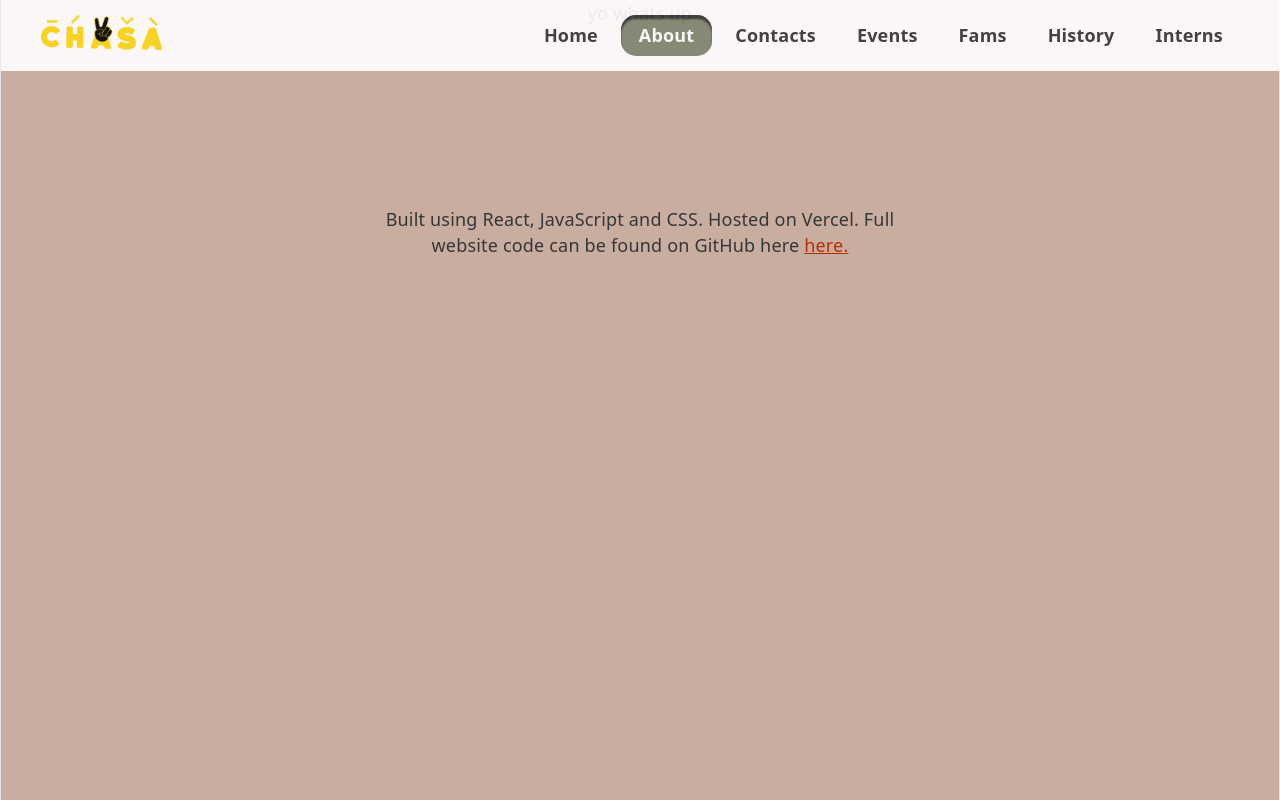
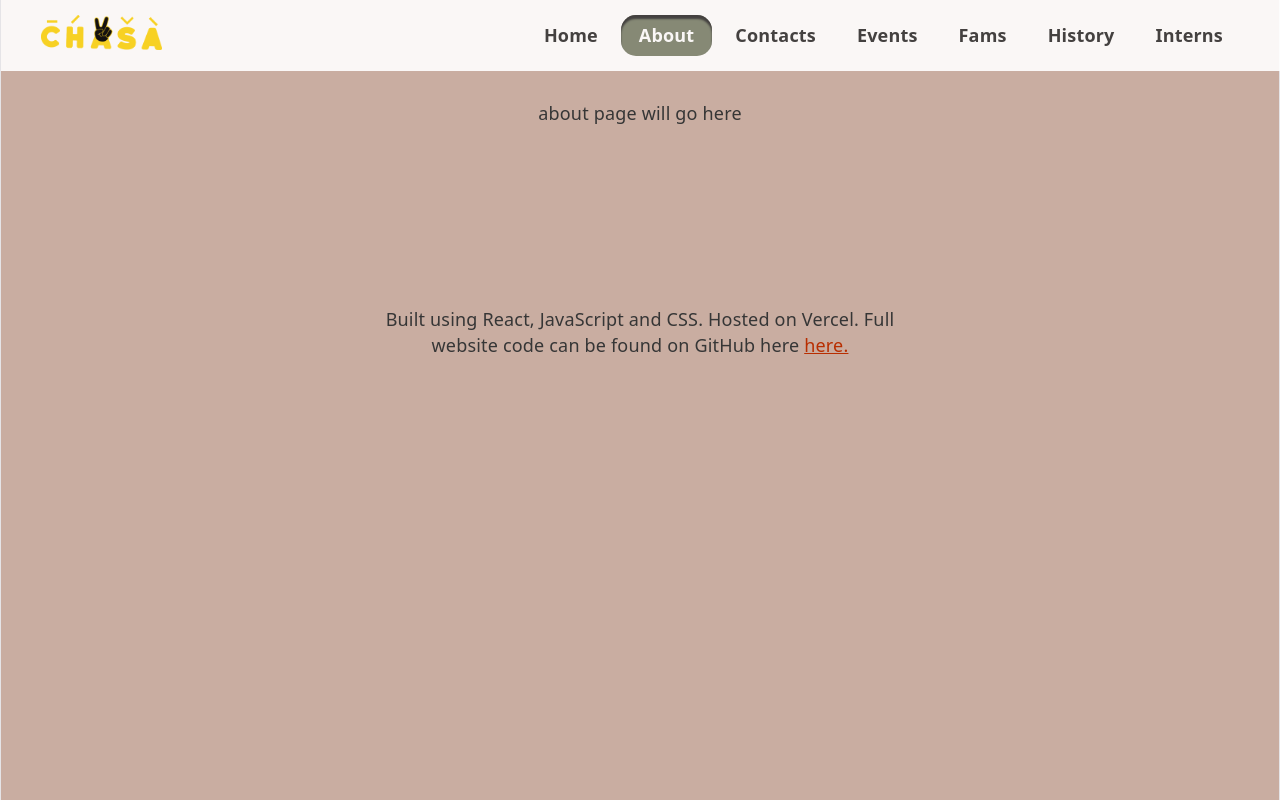
Before and after one commit to TT6577/CHASA-UWMadison, a React (Vite) app: page /about in a window 1280 px wide. Built offline with nearby package versions, Linux system fonts and the light colour scheme.

Commit message:
fixed spacing for all pages

```diff
--- a/src/pages/About.jsx
+++ b/src/pages/About.jsx
@@ -4,7 +4,7 @@ import {
   FileDown, ExternalLink,
 } from "lucide-react";
 
-export default function Home() {
+export default function About() {
   return (
     <motion.div
       initial={{ opacity: 0, y: 20 }}
@@ -12,7 +12,8 @@ export default function Home() {
       exit={{ opacity: 0, y: -20 }}
       transition={{ duration: 0.3 }}
     >
-      <p> yo whats up</p>
+      <div style={{ height: "100px" }}></div>
+      <p>about page will go here</p>
     </motion.div>
   );
 }
--- a/src/pages/Contacts.jsx
+++ b/src/pages/Contacts.jsx
@@ -12,7 +12,8 @@ export default function Home() {
       exit={{ opacity: 0, y: -20 }}
       transition={{ duration: 0.3 }}
     >
-      <p> yo whats up</p>
+      <div style={{ height: "100px" }}></div>
+      <p>contacts page will go here</p>
     </motion.div>
   );
 }
--- a/src/pages/Events.jsx
+++ b/src/pages/Events.jsx
@@ -12,7 +12,8 @@ export default function Home() {
       exit={{ opacity: 0, y: -20 }}
       transition={{ duration: 0.3 }}
     >
-      <p> yo whats up</p>
+      <div style={{ height: "100px" }}></div>
+      <p>events page will go here</p>
     </motion.div>
   );
 }
--- a/src/pages/Fams.jsx
+++ b/src/pages/Fams.jsx
@@ -12,7 +12,8 @@ export default function Home() {
       exit={{ opacity: 0, y: -20 }}
       transition={{ duration: 0.3 }}
     >
-      <p> yo whats up</p>
+      <div style={{ height: "100px" }}></div>
+      <p>fams page will go here</p>
     </motion.div>
   );
 }
--- a/src/pages/History.jsx
+++ b/src/pages/History.jsx
@@ -12,7 +12,8 @@ export default function Home() {
       exit={{ opacity: 0, y: -20 }}
       transition={{ duration: 0.3 }}
     >
-      <p> yo whats up</p>
+      <div style={{ height: "100px" }}></div>
+      <p>history page will go here</p>
     </motion.div>
   );
 }
--- a/src/pages/Interns.jsx
+++ b/src/pages/Interns.jsx
@@ -12,7 +12,8 @@ export default function Home() {
       exit={{ opacity: 0, y: -20 }}
       transition={{ duration: 0.3 }}
     >
-      <p> yo whats up</p>
+      <div style={{ height: "100px" }}></div>
+      <p>interns page will go here</p>
     </motion.div>
   );
 }
```
